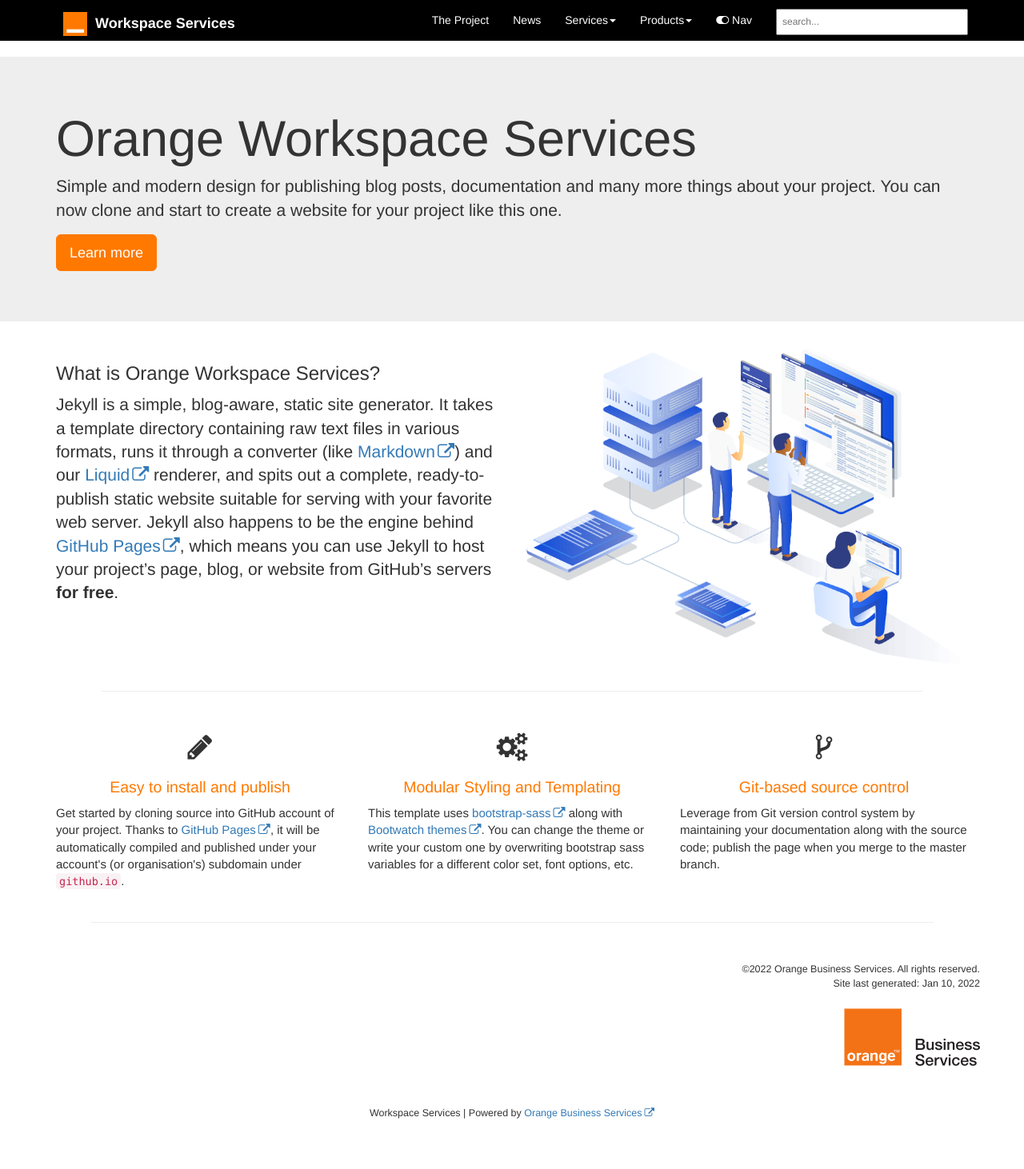
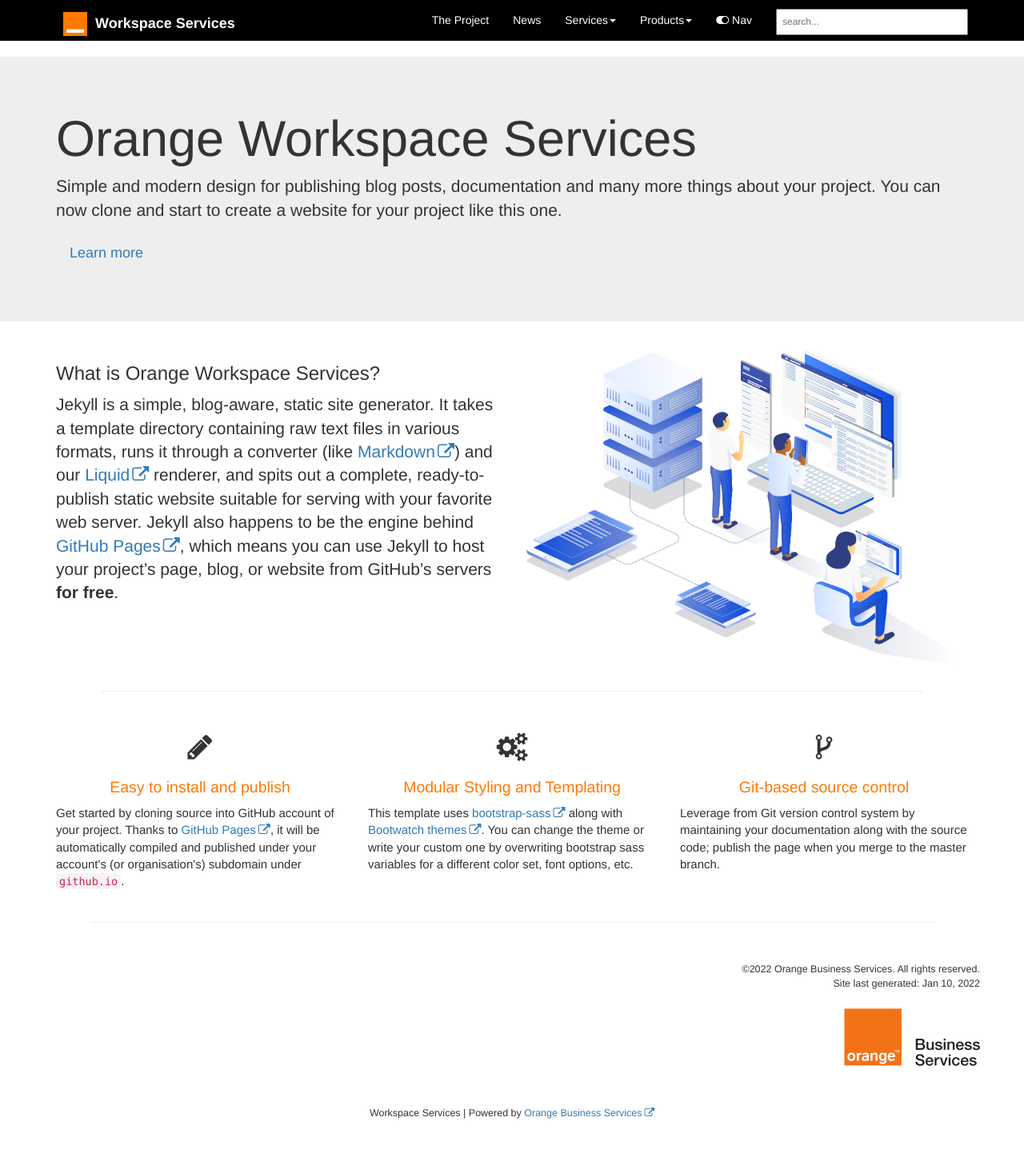
Before and after one commit to brummens/workspace-docs, a Jekyll site: the page built from index.html, in a window 1280 px wide. Shown: the whole page at 80% size. Built offline with Jekyll 4.4.1, drawn with Linux system fonts in a browser that asks for light colours; comment, search, counter and statistics services are not loaded.

Commit message:
Update index.html

```diff
--- a/index.html
+++ b/index.html
@@ -7,7 +7,7 @@
         <h1>Orange Workspace Services</h1>
         <p>Simple and modern design for publishing blog posts, documentation and many more things about your project.
           You can now clone and start to create a website for your project like this one.</p>
-        <p><a class="btn btn-jumbotron-main btn-lg" href="{{ "/project" | relative_url }}" role="button">Learn more</a></p>
+        <p><a class="btn btn-jumbotron btn-lg" href="{{ "/project" | relative_url }}" role="button">Learn more</a></p>
     </div>
 </div>
 
```
